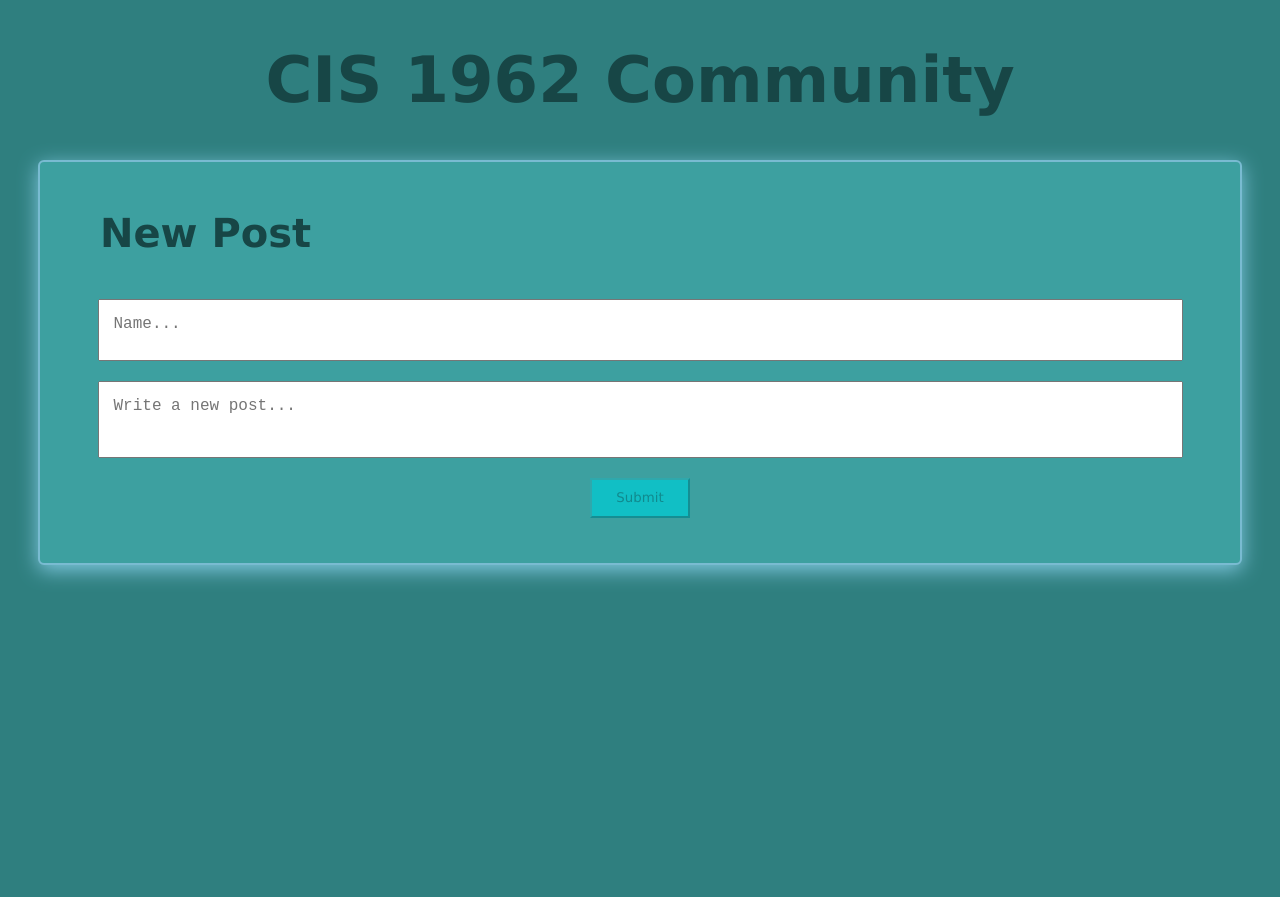
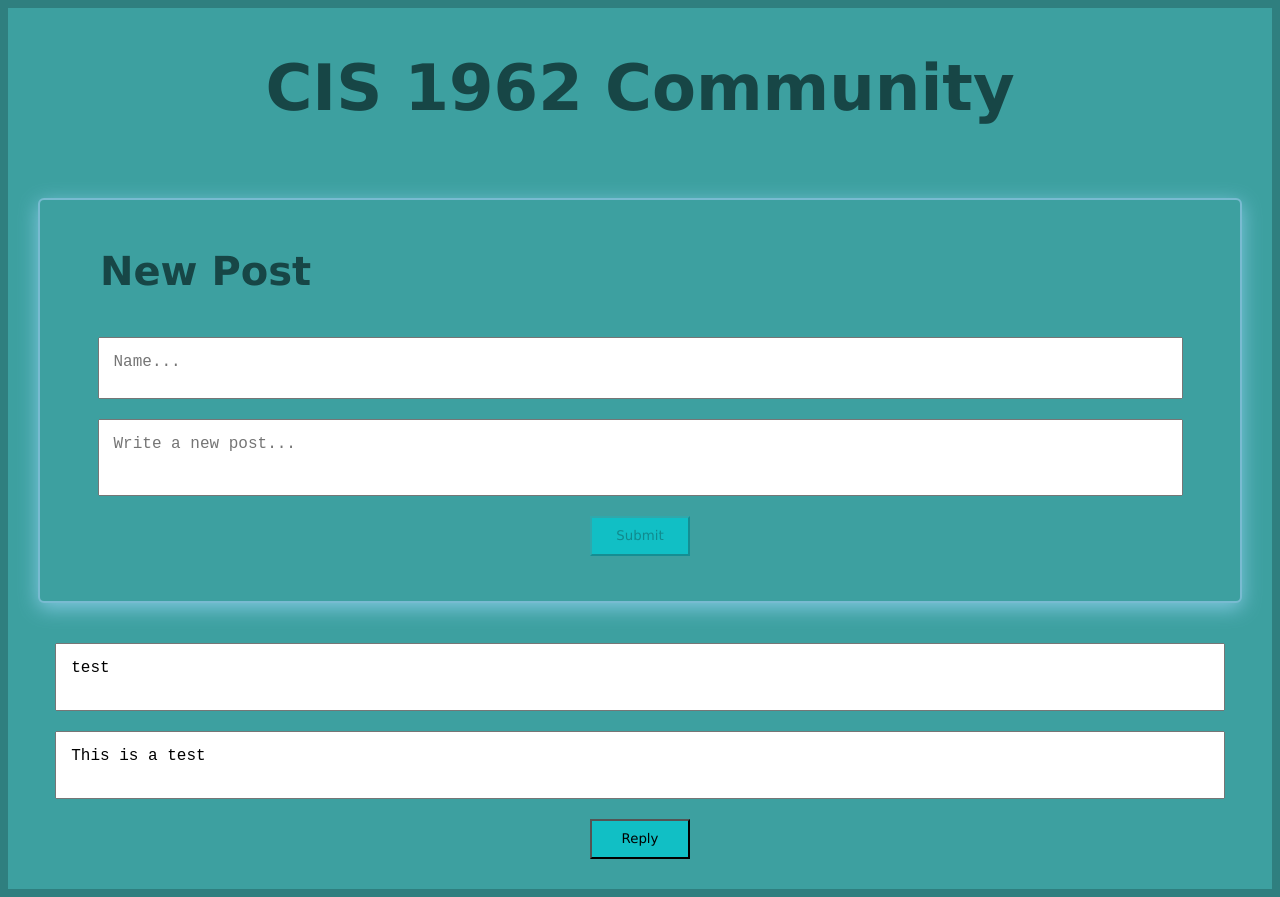
Before and after one commit to cis-1962/hw5-react-comment-app-bradyz314, a React (Vite) app: page / in a window 1280 px wide. Before the commit the page ends 800 px from the top, so only its background shows below. Built offline with nearby package versions, Linux system fonts and the light colour scheme.

Commit message:
Working on recursive posts

```diff
--- a/src/app.tsx
+++ b/src/app.tsx
@@ -1,4 +1,6 @@
 import AddPost from './components/AddPost';
+import Post from './components/Post';
+import PostSection from './components/PostSection';
 import './style.css'
 
 export default function App() {
@@ -9,6 +11,8 @@ export default function App() {
         start=''
         header='New Post'
       />
+      <PostSection />
+      <Post name='test' post='This is a test' depth={1}/>
     </>
   );
 }
--- /dev/null
+++ b/src/components/Post.tsx
@@ -0,0 +1,31 @@
+import { useState } from "react";
+
+interface PostProps {
+    name: string,
+    post: string,
+    depth: number
+}
+
+export default function Post({name, post, depth}: PostProps) {
+    const [replies, setReplies] = useState<PostProps[]>([]);
+    return (
+        <div className="post">
+            <textarea>{name}</textarea>
+            <textarea>{post}</textarea>
+            {replies.map((postP: PostProps) =>
+                <Post name={postP.name} post={postP.post} depth={postP.depth} key={postP.name}/>)
+            }
+            {(depth === 3) || (
+                <button
+                    type='submit'
+                    onClick={() => setReplies([...replies, {name: 'hi', post: 'there', depth: depth + 1}])}
+                    className='submit-button'
+                    disabled = {(depth === 3)}
+                >
+                    Reply
+                </button>
+            )
+            }
+        </div>
+    )
+}
--- /dev/null
+++ b/src/components/PostSection.tsx
@@ -0,0 +1,10 @@
+import { useState } from "react";
+
+export default function PostSection() {
+    const [posts, setPosts] = useState([]);
+    return (
+        <div>
+            {posts}
+        </div>
+    )
+}
--- a/src/style.css
+++ b/src/style.css
@@ -49,15 +49,27 @@ textarea.content-input {
     height: 45px;
 }
 
-div.post-component {
+div {
     display: flex;
     flex-flow: column wrap;
     justify-content: center;
+    background-color: rgb(61, 160, 160);
+}
+
+div.post-component {
     height: 25%;
     margin: 30px;
     padding: 15px;
     border: 2px solid rgb(121, 187, 209);
     border-radius: 6px;
-    background-color: rgb(61, 160, 160);
     box-shadow: 0px 5px 20px rgb(129, 200, 224);
 }
+
+post {
+    align-self: flex-end;
+
+}
+
+post.depth-1 {
+    width: 80%
+}
```
